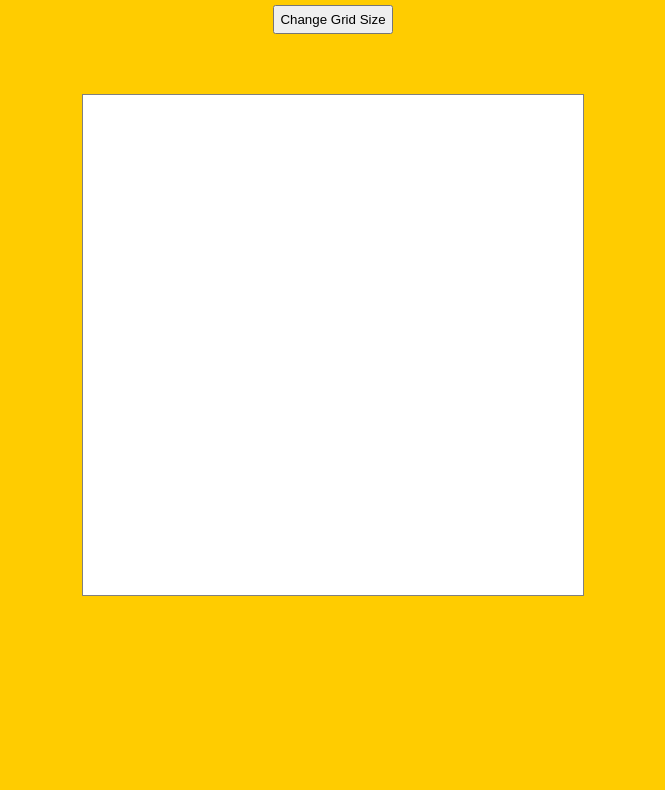
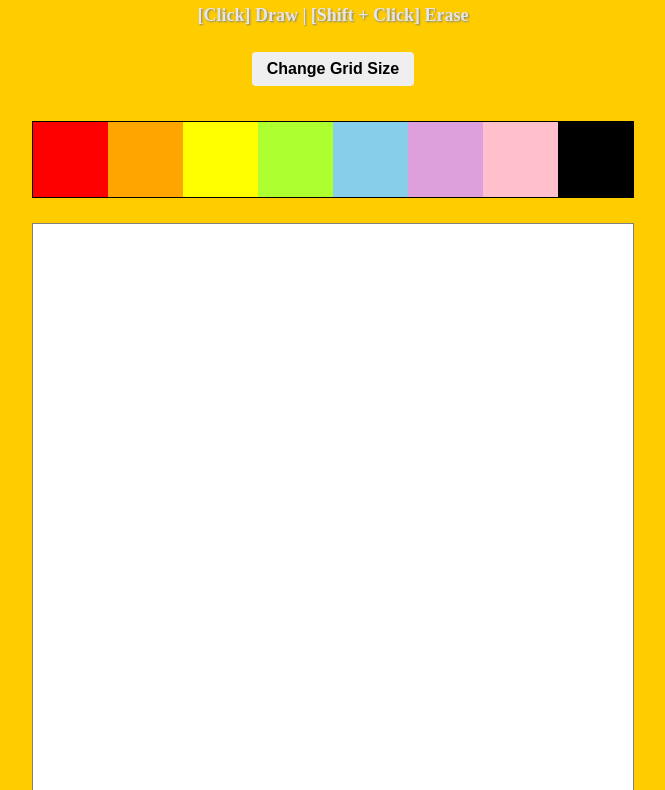
Before and after one commit to halfmeathalfcheese/etch-a-sketch, a plain HTML site: page index.html in a window 1280 px wide. Shown: the part 114-904 px from the top of the page, without its empty margins (307-972 px from the left). Before the commit the page ends 800 px from the top, so only its background shows below. Drawn offline with Linux system fonts and the light colour scheme.

Commit message:
Added multiple new features: eraser, reset button - wipes board clear, colour selector - to draw in many colours

```diff
--- a/app.js
+++ b/app.js
@@ -1,6 +1,9 @@
 let isMousePressed = false;
+let currentColour = 'red';
 
 const defaultGridSize = 16;
+const numColours = 8;
+const colours = ['red', 'orange', 'yellow', 'greenyellow', 'skyblue', 'plum', 'pink', 'black']
 
 function createGrid(gridSize) {
     const gridContainer = document.querySelector('.grid-container');
@@ -15,9 +18,26 @@ function createGrid(gridSize) {
     }
 }
 
+function createColourSelector() {
+    const colourContainer = document.querySelector('.colour-selector');
+
+    for (let i = 0; i < numColours; i++) {
+        const colourBlock = document.createElement('div');
+        colourBlock.classList.add('colour-block');
+        colourBlock.classList.add(colours[i]);
+        colourContainer.appendChild(colourBlock);
+    }
+}
+
+function changeCurrentColour() {
+    currentColour = this.classList[1];
+}
+
 function changeGridColour(event) {
-    if (isMousePressed || event.type === 'click') {
-        this.style.backgroundColor = 'red';
+    if (isMousePressed && event.shiftKey) {
+        this.style.backgroundColor = 'white';
+    } else if (isMousePressed || event.type === 'click') {
+        this.style.backgroundColor = currentColour;
     }
 }
 
@@ -31,7 +51,7 @@ function handleMouseUp() {
 }
 
 function changeGridSize() {
-    let newSize = prompt('Please enter the new size of grid.');
+    let newSize = prompt('Please enter the new width/height of grid:');
     const gridBlocks = document.querySelectorAll('.grid-block');
 
     gridBlocks.forEach(gridBlock => {
@@ -49,9 +69,25 @@ function changeGridSize() {
     });
 }
 
+function resetGrid() {
+    const gridBlocks = document.querySelectorAll('.grid-block');
+    gridBlocks.forEach(gridBlock => {
+        gridBlock.style.backgroundColor = 'white';
+    });
+
+}
+
 createGrid(defaultGridSize);
+createColourSelector();
+
 const changeGridButton = document.querySelector('#change-grid');
 changeGridButton.addEventListener('click', changeGridSize);
+
+const colourBlocks = document.querySelectorAll('.colour-block');
+colourBlocks.forEach(colourBlock => {
+    colourBlock.addEventListener('click', changeCurrentColour);
+})
+
 const gridBlocks = document.querySelectorAll('.grid-block');
 gridBlocks.forEach(gridBlock => {
     gridBlock.addEventListener('mouseenter', changeGridColour);
@@ -59,3 +95,5 @@ gridBlocks.forEach(gridBlock => {
     gridBlock.addEventListener('mouseup', handleMouseUp);
     gridBlock.addEventListener('click', changeGridColour);
 })
+const reset = document.querySelector('#reset');
+reset.addEventListener('click', resetGrid);
--- a/index.html
+++ b/index.html
@@ -11,10 +11,13 @@
     <div class="header">
         <h1>Etch-A-Sketch</h1>
         <h2>Draw To Your Heart's Content!</h2>
+        <h3>[Click] Draw | [Shift + Click] Erase</h3>
         <button id="change-grid">Change Grid Size</button>
     </div>
+    <div class="colour-selector"></div>
     <div class="parent-container">
         <div class="grid-container"></div>
+        <button id="reset">Reset</button>
     </div>
     <script src="./app.js"></script>
 </body>
--- a/style.css
+++ b/style.css
@@ -12,7 +12,7 @@ body {
 .header h1 {
     font-size: 36px;
     font-weight: bold;
-    color: #fff;
+    color: #86f52c;
     margin-top: 0px;
     margin-bottom: 10px;
     text-shadow: 2px 2px 4px rgba(0, 0, 0, 0.4);
@@ -24,6 +24,11 @@ body {
     text-shadow: 1px 1px 2px grey;
 }
 
+.header h3 {
+    font-size: 18px;
+    color: rgb(231, 230, 230);
+    text-shadow: 1px 1px 2px grey;
+}
 
 .parent-container {
     display: flex;
@@ -36,19 +41,83 @@ body {
 .grid-container {
     display: flex;
     flex-wrap: wrap;
-    width: 500px;
-    height: 500px;
+    width: 600px;
+    height: 600px;
     border: 1px solid grey;
     background-color: white;
     cursor: crosshair;
+    justify-content: center;
 }
 
 .grid-block {
     box-sizing: border-box;
 }
 
+button {
+    display: inline-block;
+    padding: 10px 20px;
+    border: none;
+    border-radius: 4px;
+    text-align: center;
+    text-decoration: none;
+    font-size: 16px;
+    font-weight: bold;
+    cursor: pointer;
+    margin-top: 8px;
+}
+
 #change-grid {
     margin-bottom: 25px;
-    padding: 5px;
+    cursor: pointer;
+    padding: 8px 15px;
+}
+
+#reset {
+    margin-top: 12px;
+}
+
+.colour-selector {
+    display: flex;
+    flex-wrap: wrap;
+    width: 600px;
+    height: calc(600px / 8);
+    border: 1px solid black;
+    margin: auto;
+}
+
+.colour-block {
+    flex-basis: calc(100% / 8);
     cursor: pointer;
 }
+
+.red {
+    background-color: red;
+}
+
+.yellow {
+    background-color: yellow;
+}
+
+.orange {
+    background-color: orange;
+}
+
+.greenyellow {
+    background-color: greenyellow;
+}
+
+.skyblue {
+    background-color: skyblue;
+}
+
+.plum {
+    background-color: plum;
+}
+
+.pink {
+    background-color: pink;
+}
+
+.black {
+    background-color: black;
+}
```
